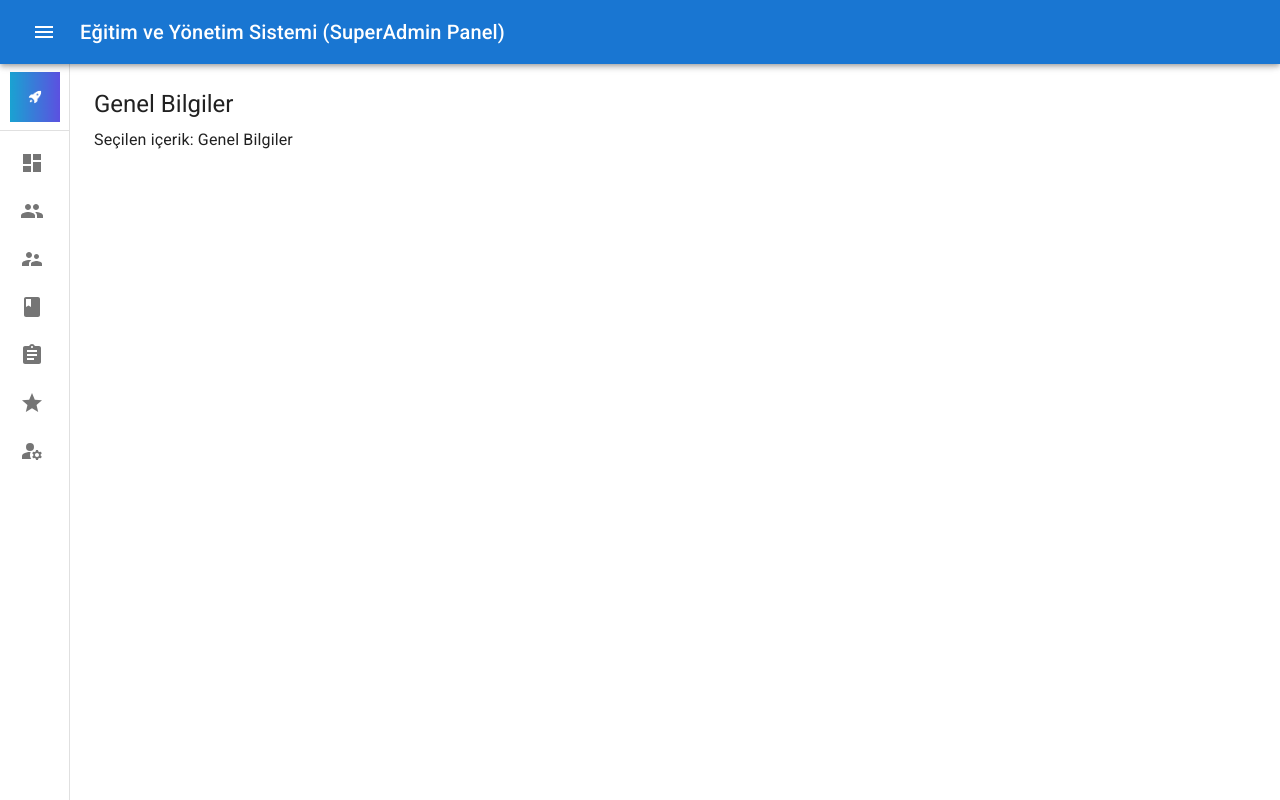
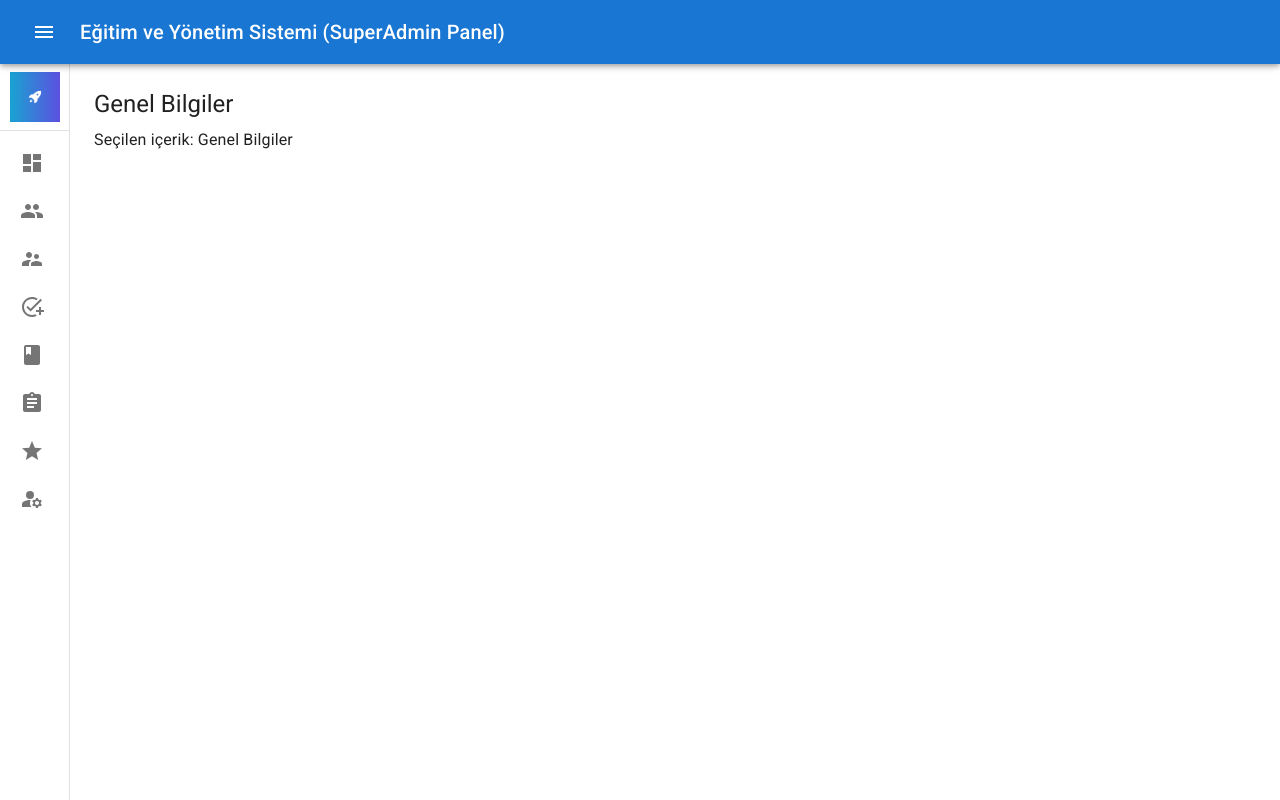
Before and after one commit to denizzhansahin/obs_nestjs_nextjs_graphql, a Next.js app in the folder client/: page /pages/ADMIN_PANEL in a window 1280 px wide. Built offline with nearby package versions, Linux system fonts and the light colour scheme.

Commit message:
first commit

```diff
--- a/client/app/pages/ADMIN_PANEL/page.tsx
+++ b/client/app/pages/ADMIN_PANEL/page.tsx
@@ -15,7 +15,7 @@ import Toolbar from "@mui/material/Toolbar";
 import Typography from "@mui/material/Typography";
 import MenuIcon from "@mui/icons-material/Menu";
 import ListItemIcon from "@mui/material/ListItemIcon";
-import { Dashboard, Group, SupervisorAccount, Class, Assignment, Grade, ManageAccounts } from "@mui/icons-material";
+import { Dashboard, Group, SupervisorAccount, Class, Assignment, Grade, ManageAccounts, AddTask } from "@mui/icons-material";
 import Image from "next/image";
 
 import Logo from "../../image/logo.png";
@@ -29,17 +29,34 @@ const AdminPanel = () => {
   const [activeMenu, setActiveMenu] = React.useState<string>("Genel Bilgiler");
 
   const handleDrawerToggle = () => {
+
     setMobileOpen(!mobileOpen); // Mobil Drawer açılır/kapanır.
   };
 
   const handleDrawerOpen = () => {
-    setDrawerOpen(!drawerOpen); // Masaüstü Drawer genişler/daralır.
+
+    setDrawerOpen(!drawerOpen);
+     // Masaüstü Drawer genişler/daralır.
+  };
+
+
+  const handleMenuItemClick = () => {
+    if (window.innerWidth <= 768) { // Mobil cihazlar için (768px ve daha küçük)
+      if (!drawerOpen) {
+        setDrawerOpen(true); // Menü açılır
+      } else {
+        setDrawerOpen(false); // Menü kapanır
+      }
+    } else {
+      console.log("Masaüstü cihazlarda menü işlemi yapılır.");
+    }
   };
 
   const menuItems = [
     { label: "Genel", content: "GenelIslem", icon: <Dashboard /> },
     { label: "Öğrenci İşlem", content: "OgrenciIslem", icon: <Group /> },
     { label: "Akademisyen İşlem", content: "AkademisyenIslem", icon: <SupervisorAccount /> },
+    { label: "Akademisyen Görevlendirme", content: "AkademisyenGorevlendirme", icon: <AddTask /> },
     { label: "Ders İşlem", content: "DersIslem", icon: <Class /> },
     { label: "Ders Kayıt", content: "DersKayit", icon: <Assignment /> },
     { label: "Not İşlemleri", content: "NotIslem", icon: <Grade /> },
@@ -50,11 +67,22 @@ const AdminPanel = () => {
     switch (activeMenu) {
       case "OgrenciIslem":
         return <div>Öğrenci İşlemleri Sayfası</div>;
+      case "AkademisyenIslem":
+        return <div>Akademisyen İşlemleri Sayfası</div>;
+      case "AkademisyenGorevlendirme":
+        return <div>Akademisyen Ders Görevlendirme Sayfası</div>;
+      case "DersIslem":
+        return <div>Ders İşlemleri Sayfası</div>;
+      case "DersKayit":
+        return <div>Ders Kayıt Sayfası</div>;
+      case "NotIslem":
+        return <div>Not İşlemleri Sayfası</div>;
+      case "KullaniciYonetim":
+        return <div>Kullanıcı Yönetimi Sayfası</div>;
       default:
         return <div>Seçilen içerik: {activeMenu}</div>;
     }
   };
-
   const drawer = (
     <div>
       <Toolbar />
@@ -75,7 +103,10 @@ const AdminPanel = () => {
         {menuItems.map((item) => (
           <ListItem key={item.label} disablePadding sx={{ display: "block" }}>
             <ListItemButton
-              onClick={() => setActiveMenu(item.content)}
+              onClick={() => {
+                setActiveMenu(item.content); // Menü öğesini seç
+                handleMenuItemClick()
+              }}
               sx={{
                 minHeight: 48,
                 justifyContent: drawerOpen ? "initial" : "center", // Metin hizalaması
@@ -83,6 +114,7 @@ const AdminPanel = () => {
               }}
             >
               <ListItemIcon
+
                 sx={{
                   minWidth: 0,
                   mr: drawerOpen ? 3 : "auto",
```
Lines whose indentation alone changed are shown as unchanged.
